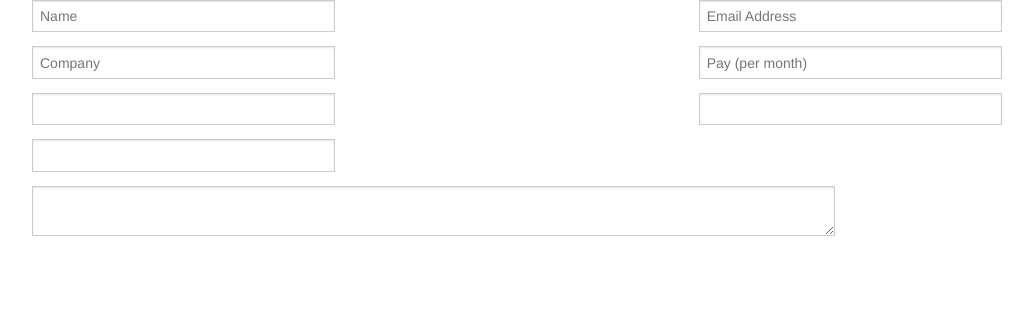
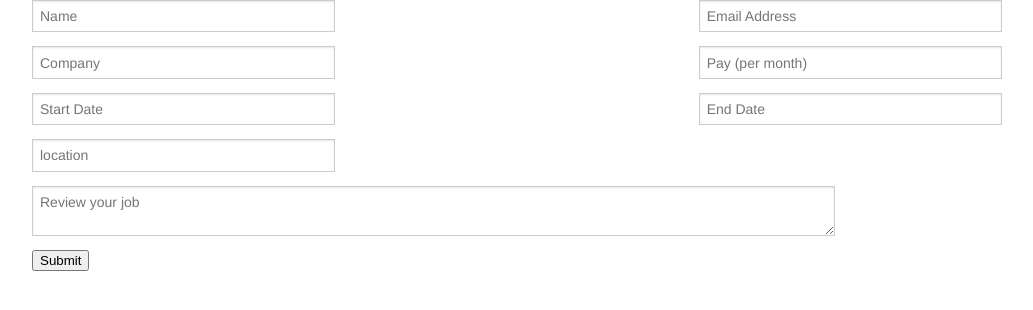
Before and after one commit to maltzj/where-ru-working, a Flask app: template templates/create_job.html in a window 1280 px wide. Shown: the top 310 px of the page, without its empty margins (123-1156 px from the left). Run offline with Flask 2, Linux system fonts and the light colour scheme; the template is opened without the code that fills it, so the values that code supplies are empty.

Commit message:
got forms to finally read, I'm tired though, it's sleepy time

```diff
--- a/app.py
+++ b/app.py
@@ -1,6 +1,7 @@
 #! /usr/bin/python
 
-from flask import Flask, render_template
+from flask import Flask, render_template, request
+from forms import JobForm
 
 app = Flask(__name__)
 
@@ -10,11 +11,20 @@ def hello():
 
 @app.route('/create', methods=['GET'])
 def create_get():
-    return render_template('create_job.html')
+    return render_template('create_job.html', form=form)
 
 @app.route('/create', methods=['POST'])
 def create_post():
-    return 'Posted to create'
+    print('%r', request)
+    form = JobForm(request.form)
+
+    if(form.validate()):
+        return "It Validated"
+    else:
+        return "It didn't validate :("
+
+    #save that data
+    pass
 
 if __name__ == "__main__":
     app.run(debug = True)
--- a/templates/create_job.html
+++ b/templates/create_job.html
@@ -21,21 +21,26 @@
     </div>
     <div class="row">
         <div class="large-4 columns">
-            <input type="text" name="start_date" />
+            <input type="text" name="start_date" placeholder="Start Date" />
         </div>
         <div class="large-4 columns">
-            <input type="text" name="end_date" />
+            <input type="text" name="end_date" placeholder="End Date"/>
         </div>
     </div>
     <div class="row">
         <div class="large-4 columns">
-            <input type="text" name="location" />
+            <input type="text" name="location" placeholder="location"/>
         </div>
     </div>
     <div class="row">
         <div class="large-10 columns">
-            <textarea rows="10" name="review"></textarea>
+            <textarea rows="10" name="review" placeholder="Review your job"></textarea>
         </div>
     </div>
-    </form>
+    <div class="row">
+        <span class="large-4 columns">
+            <input type="submit"/>
+        </span>
+    </div>
+</form>
 {% endblock content %}
```
Also changed, not shown: forms.py (added, +13 -0 lines), templates/_formhelpers.html (added).
